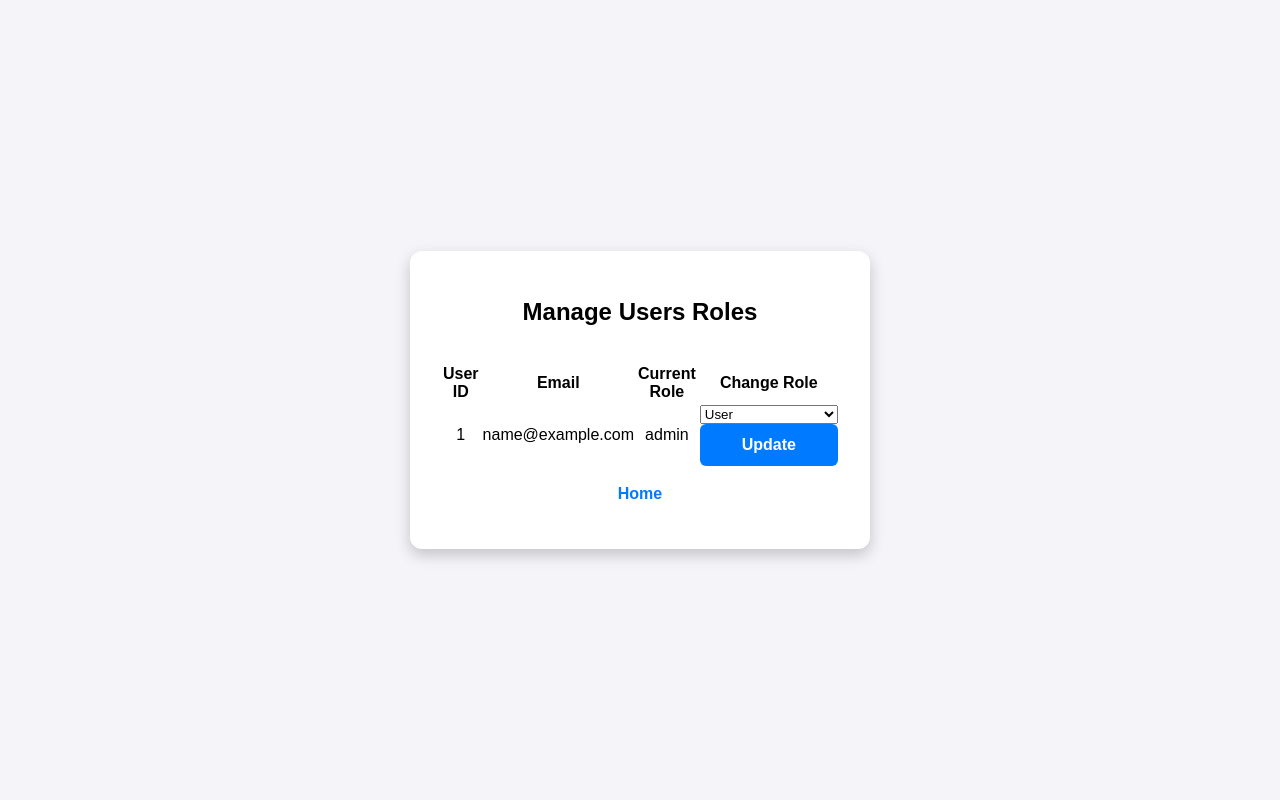
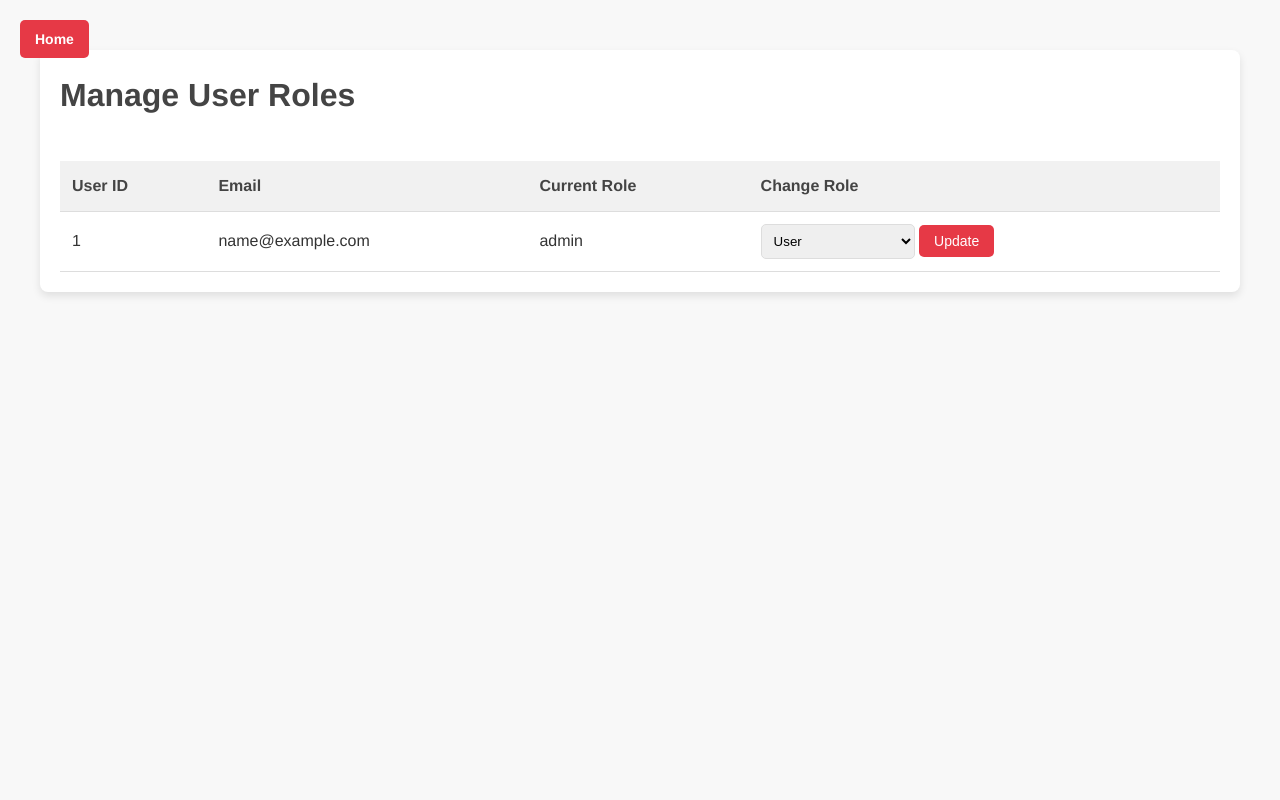
Before and after one commit to midani-47/Austrian-Flood-Monitor, a Flask app: template src/templates/manage_roles.html in a window 1280 px wide. Run offline with Flask 3, Linux system fonts and the light colour scheme; the template is opened without the code that fills it: most values are stand-ins (such as "Sample title", 1, 10 or a date in 2020); some libraries are stand-ins or nearby versions.

Commit message:
attempted fix (#37)

```diff
--- /dev/null
+++ b/src/static/manage_roles.css
@@ -0,0 +1,127 @@
+/* General Styles */
+* {
+    box-sizing: border-box;
+    margin: 0;
+    padding: 0;
+}
+
+body {
+    font-family: 'Helvetica Neue', sans-serif;
+    background-color: #f8f8f8;
+    color: #333;
+    line-height: 1.6;
+    padding-top: 50px; /* Space for Home button */
+}
+
+.container {
+    max-width: 1200px;
+    margin: 0 auto;
+    padding: 20px;
+    background-color: white;
+    border-radius: 8px;
+    box-shadow: 0 4px 8px rgba(0, 0, 0, 0.1);
+}
+
+.header h1 {
+    font-size: 2rem;
+    color: #444;
+    margin-bottom: 20px;
+}
+
+/* Home Button */
+.home-button {
+    position: absolute;
+    top: 20px;
+    left: 20px;
+    background-color: #e63946;
+    color: white;
+    padding: 8px 15px;
+    font-size: 14px;
+    font-weight: 600;
+    text-decoration: none;
+    border-radius: 5px;
+    transition: background-color 0.3s ease, transform 0.3s ease;
+}
+
+.home-button:hover {
+    background-color: #d62828;
+    transform: scale(1.05);
+}
+
+.home-button:active {
+    background-color: #c21d1d;
+    transform: scale(0.98);
+}
+
+/* Table Styles */
+.table-wrapper {
+    margin-top: 20px;
+    overflow-x: auto; /* Ensure it scrolls if necessary */
+}
+
+table {
+    width: 100%;
+    border-collapse: collapse;
+    margin-top: 20px;
+    background-color: #fff;
+    border-radius: 8px;
+}
+
+table th, table td {
+    padding: 12px;
+    text-align: left;
+    border-bottom: 1px solid #ddd;
+}
+
+table th {
+    background-color: #f1f1f1;
+    color: #444;
+    font-size: 16px;
+    font-weight: 600;
+}
+
+table tr:nth-child(even) {
+    background-color: #f9f9f9;
+}
+
+table tr:hover {
+    background-color: #f4f4f4;
+}
+
+select {
+    padding: 8px;
+    border-radius: 5px;
+    border: 1px solid #ddd;
+}
+
+button {
+    background-color: #e63946;
+    color: white;
+    border: none;
+    padding: 8px 15px;
+    font-size: 14px;
+    border-radius: 5px;
+    cursor: pointer;
+    transition: background-color 0.3s ease;
+}
+
+button:hover {
+    background-color: #d62828;
+}
+
+button:active {
+    background-color: #c21d1d;
+}
+
+/* Flash Messages */
+.success-message {
+    color: green;
+    font-weight: bold;
+    margin-top: 10px;
+}
+
+.error-message {
+    color: red;
+    font-weight: bold;
+    margin-top: 10px;
+}
--- a/src/templates/index.html
+++ b/src/templates/index.html
@@ -21,7 +21,9 @@
                     {% if perm_level > 2 %}
                         <a href="/emergencyresponse">Emergency Services</a>
                     {% endif %}
-                    <a href="#">Option 3</a>
+                    {% if perm_level == 4 %}
+                    <a href="{{ url_for('Users.manage_roles') }}">Manage Users</a>
+                    {% endif %}
                 </div>
             </div>
         </div>
--- a/src/templates/manage_roles.html
+++ b/src/templates/manage_roles.html
@@ -4,18 +4,20 @@
     <meta charset="UTF-8">
     <meta name="viewport" content="width=device-width, initial-scale=1.0">
     <title>Manage Roles</title>
-    <link rel="stylesheet" href="{{ url_for('static', filename='styles.css') }}">
+    <link rel="stylesheet" href="../static/manage_roles.css">
 </head>
 <body>
+    <!-- New, cleaner Home Button -->
+    <a href="{{ url_for('app_home') }}" class="home-button">Home</a>
     <div class="container">
         <div class="header">
-            <h1>Manage Users Roles</h1>
+            <h1>Manage User Roles</h1>
         </div>
+        <div class="table-wrapper">
             <table>
                 <thead>
                     <tr>
                         <th>User ID</th>
-                         <!-- <th>Name</th> No name?-->
                         <th>Email</th>
                         <th>Current Role</th>
                         <th>Change Role</th>
@@ -50,11 +52,7 @@
                     {% endwith %}
                 </tbody>
             </table>
-        <!-- <p><a href="{{ url_for('Users.manage_roles') }}">Manage Roles</a></p>
-        <br> -->
-        <p><a href="{{ url_for('app_home') }}" class="btn btn-primary">Home</a></p>
-
         </div>
-
+    </div>
 </body>
 </html>
```
Lines whose indentation alone changed are shown as unchanged.
